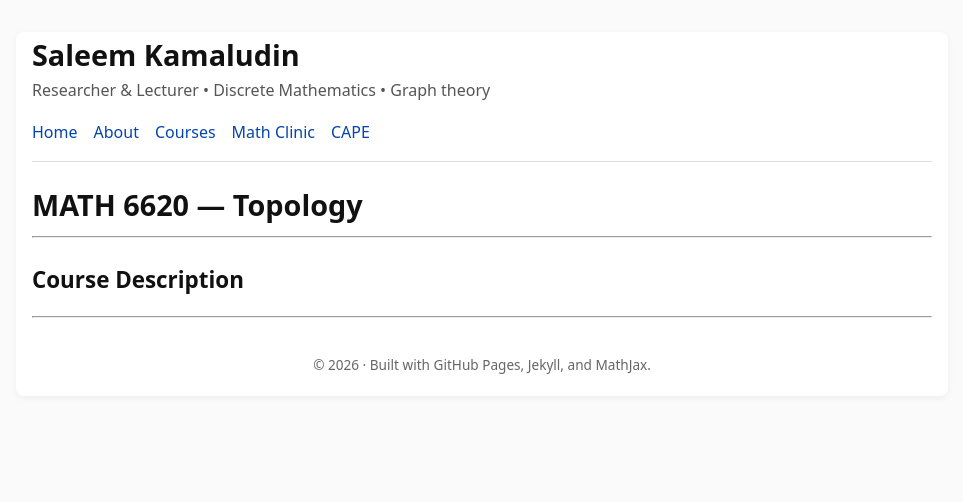
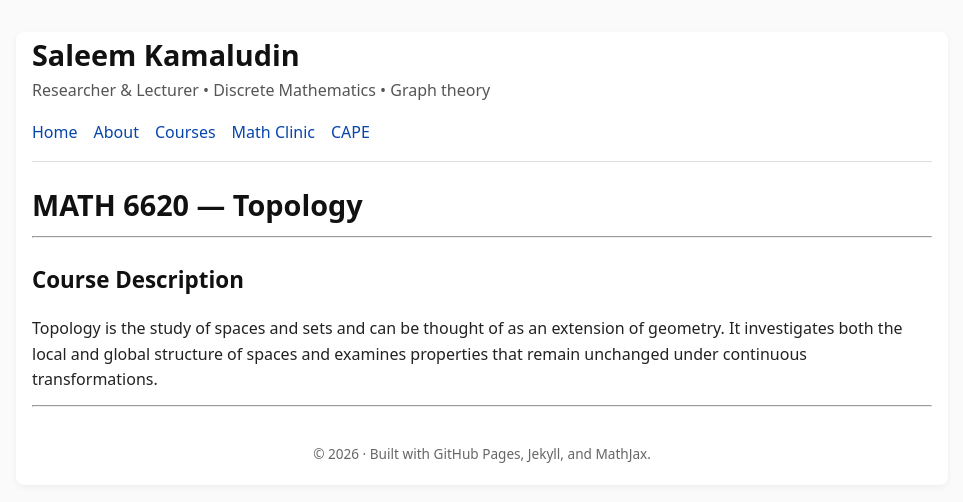
Before and after one commit to SaleemKamaludin/SaleemKamaludin.github.io, a Jekyll site: the page built from courses/graduate/topology/index.md, in a window 1280 px wide. Shown: the top 502 px of the page, without its empty margins (158-1121 px from the left). Built offline with Jekyll 4.4.1, drawn with Linux system fonts in a browser that asks for light colours.

Commit message:
Update index.md

```diff
--- a/courses/graduate/topology/index.md
+++ b/courses/graduate/topology/index.md
@@ -8,3 +8,5 @@ title: MATH 6620 — Topology
 ---
 
 ## Course Description
+
+Topology is the study of spaces and sets and can be thought of as an extension of geometry. It investigates both the local and global structure of spaces and examines properties that remain unchanged under continuous transformations.
```
